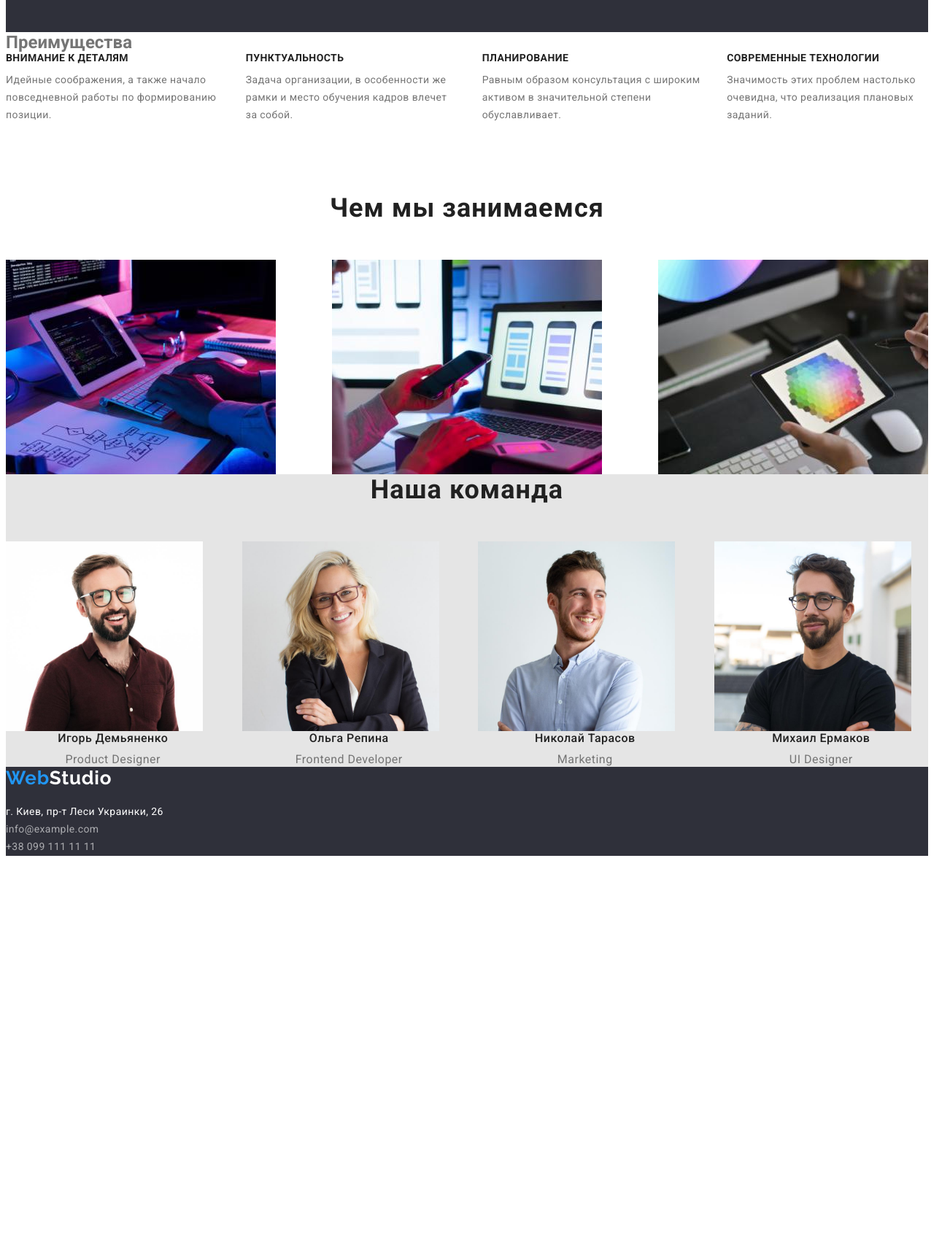
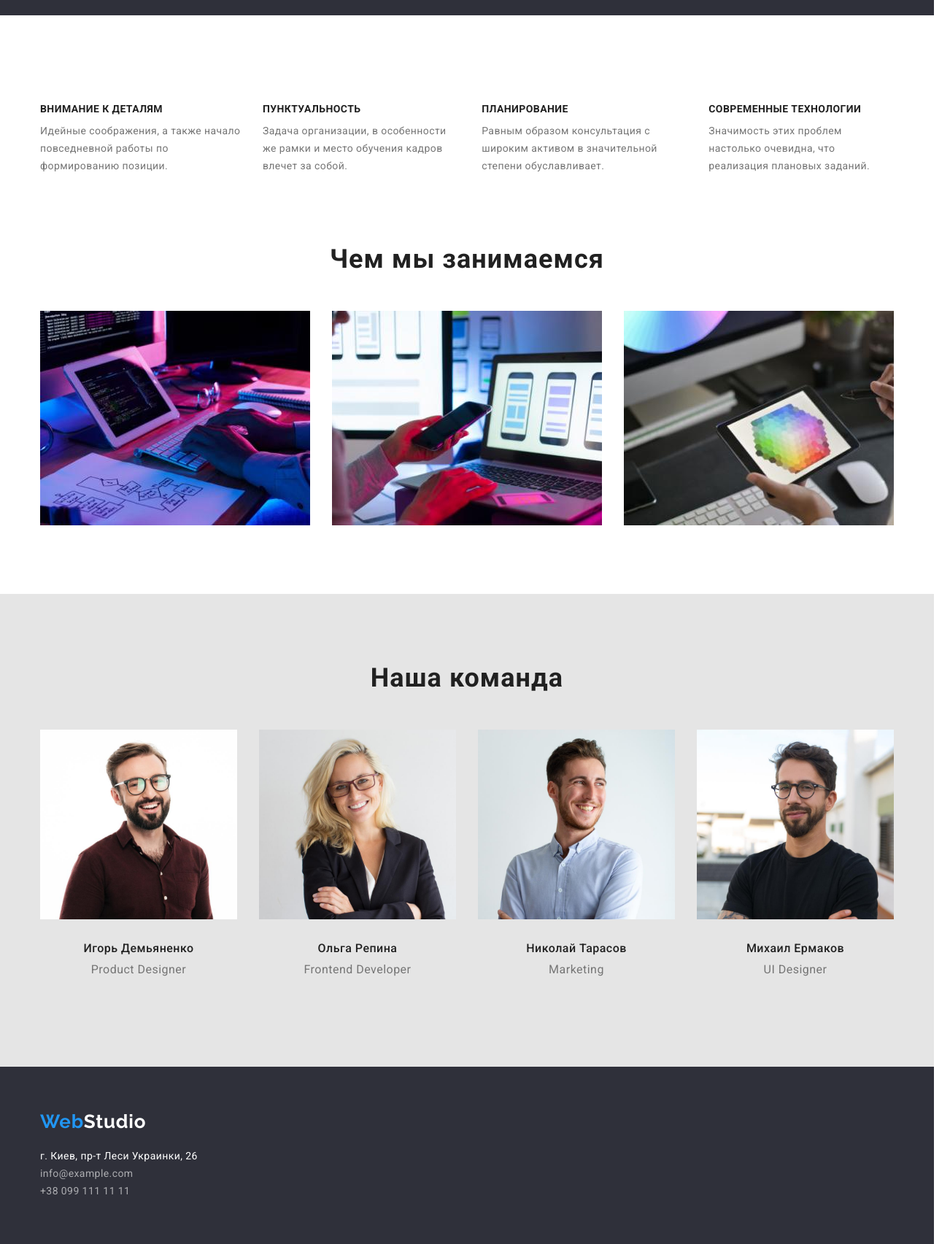
Before and after one commit to Chivas88/goit-markup-hw-03, a plain HTML site: page index.html in a window 1280 px wide. Shown: the part 660-2365 px from the top of the page at 73% size, 1302 px wide, since content can reach past the window. Before the commit the page ends 1841 px from the top, so only its background shows below. Drawn offline with nearby package versions, Linux system fonts and the light colour scheme.

Commit message:
Добавляет классы

```diff
--- a/index.html
+++ b/index.html
@@ -9,10 +9,14 @@
     <link rel="preconnect" href="https://fonts.gstatic.com" crossorigin>
     <link href="https://fonts.googleapis.com/css2?family=Raleway:wght@700&family=Roboto:wght@400;500;700;900&display=swap"
         rel="stylesheet">
+    <link rel="stylesheet" href="https://cdnjs.cloudflare.com/ajax/libs/modern-normalize/1.1.0/modern-normalize.min.css"
+        integrity="sha512-wpPYUAdjBVSE4KJnH1VR1HeZfpl1ub8YT/NKx4PuQ5NmX2tKuGu6U/JRp5y+Y8XG2tV+wKQpNHVUX03MfMFn9Q=="
+        crossorigin="anonymous" referrerpolicy="no-referrer" />
     <link rel="stylesheet" href="./css/style.css">
 </head>
 <body>
      <header class="header">
+         <div class="container header-container">
         <nav class="header-navigation">
         <a href="" class="header-logo link">Web<span class="header-logo second link">Studio</span></a>
         <ul class="header-list list">
@@ -29,14 +33,18 @@
                 <a class="header-contacts-link link" href="tel:+380961111111">+38 096 111 11 11</a>
             </li>
         </ul>
+        </div>
     </header>
     <main>
     <section class="hero">
+        <div class="container hero-container">
         <h1 class="hero-title">Эффективные решения для вашего бизнеса</h1>
         <button type="button" class="hero-btn btn">Заказать услугу</button>
+        </div>
     </section>
-    <section class="benefits">
-        <h2 class="benefits-title">Преимущества</h2>
+    <section class="benefits section">
+        <h2 class="visually-hidden">Преимущества</h2>
+        <div class="container benefits-container">
         <ul class="benefits-list list">
             <li class="benefits-item">
                 <h3 class="benefits-second-title">Внимание к деталям</h3>
@@ -55,42 +63,56 @@
                 <p class="benefits-text">Значимость этих проблем настолько очевидна, что реализация плановых заданий.</p>
             </li>
         </ul>
+        </div>
     </section>
-    <section class="works">
+    <section class="works section">
+        <div class="container works-container">
         <h2 class="title">Чем мы занимаемся</h2>
         <ul class="works-list list">
             <li class="works-item"><img src="./images/box1.jpg" alt="Рабочий стол" width="370" height="294"></li>
             <li class="works-item"><img src="./images/box2.jpg" alt="Экраны телефонов" width="370" height="294"></li>
             <li class="works-item"><img src="./images/box3.jpg" alt="Экран планшета" width="370" height="294"></li>
         </ul>
+        </div>
     </section>
-    <section class="team">
+    <section class="team section">
+        <div class="container team-container">
             <h2 class="title">Наша команда</h2>
             <ul class="team-list list">
                 <li class="team-item">
                     <img src="./images/man1.jpg" alt="Игорь" width="270" height="260">
+                    <div class="team-item-bottom">
                     <h3 class="team-title">Игорь Демьяненко</h3>
                     <p class="team-text" lang="en">Product Designer</p>
+                    </div>
                 </li>
                 <li class="team-item">
                     <img src="./images/man2.jpg" alt="Ольа" width="270" height="260">
+                    <div class="team-item-bottom">
                     <h3 class="team-title">Ольга Репина</h3>
                     <p class="team-text" lang="en">Frontend Developer</p>
+                    </div>
                 </li>
                 <li class="team-item">
                     <img src="./images/man3.jpg" alt="Николай" width="270" height="260">
+                    <div class="team-item-bottom">
                     <h3 class="team-title">Николай Тарасов</h3>
                     <p class="team-text" lang="en">Marketing</p>
+                    </div>
                 </li>
                 <li class="team-item">
                     <img src="./images/man4.jpg" alt="Михаил" width="270" height="260">
+                    <div class="team-item-bottom">
                     <h3 class="team-title">Михаил Ермаков</h3>
                     <p class="team-text" lang="en">UI Designer</p>
+                    </div>
                 </li>
             </ul>
+        </div>
         </section>
     </main>
     <footer class="footer">
+        <div class="container footer-container">
         <a href="" class="footer-logo link">Web<span class="footer-logo second-part link">Studio</span> </a>
         <address>
             <p class="footer-adress">г. Киев, пр-т Леси Украинки, 26</p>
@@ -103,6 +125,7 @@
                 </li>
             </ul>
         </address>
+        </div>
     </footer>
 
 </body>
--- a/portfolio.html
+++ b/portfolio.html
@@ -9,10 +9,14 @@
     <link rel="preconnect" href="https://fonts.gstatic.com" crossorigin>
     <link href="https://fonts.googleapis.com/css2?family=Raleway:wght@700&family=Roboto:wght@400;500;700;900&display=swap"
         rel="stylesheet">
+    <link rel="stylesheet" href="https://cdnjs.cloudflare.com/ajax/libs/modern-normalize/1.1.0/modern-normalize.min.css"
+        integrity="sha512-wpPYUAdjBVSE4KJnH1VR1HeZfpl1ub8YT/NKx4PuQ5NmX2tKuGu6U/JRp5y+Y8XG2tV+wKQpNHVUX03MfMFn9Q=="
+        crossorigin="anonymous" referrerpolicy="no-referrer" />
     <link rel="stylesheet" href="./css/style.css">
 </head>
 <body>
     <header class="header">
+        <div class="container header-container">
             <nav class="header-navigation">
                 <a href="" class="header-logo link">Web<span class="header-logo second link">Studio</span></a>
              <ul class="header-list list">
@@ -29,10 +33,12 @@
                     <a class="header-contacts-link link" href="tel:+380961111111">+38 096 111 11 11</a>
                 </li>
             </ul>
+         </div>
     </header>
     <main>
-        <section class="main">
-            <h1 class="main-title">Герой</h1>
+        <section class="main section">
+            <div class="container main-container">
+            <h1 class="visually-hidden ">Герой</h1>
             <ul class="main-list list">
                 <li class="main-item"><button class="btn" type="button">Все</button></li>
                 <li class="main-item"><button class="btn" type="button">Веб-сайты</button></li>
@@ -43,53 +49,73 @@
             <ul class="main-list-secondary list">
                 <li class="main-item-secondary">
                     <img src="./images/port1.jpg" alt="Технокряк" width="370" height="294">
+                 <div class="main-item-bottom">
                     <h2 class="main-title-secondary">Технокряк</h2>
                     <p class="main-text">Веб-сайт</p>
+                </div>
                 </li>
                 <li class="main-item-secondary">
                     <img src="./images/port2.jpg" alt="Постер" width="370" height="294">
+                <div class="main-item-bottom">
                     <h2 class="main-title-secondary">Постер <span lang="en">New Orlean vs Golden Star</span></h2>
                     <p class="main-text">Дизайн</p>
+                </div>
                 </li>
                 <li class="main-item-secondary">
                     <img src="./images/port3.jpg" alt="Эмблема ресторана" width="370" height="294">
+                <div class="main-item-bottom">
                     <h2 class="main-title-secondary">Ресторан <span lang="en">Seafood</span></h2>
                     <p class="main-text">Приложение</p>
+                </div>
                 </li>
                 <li class="main-item-secondary">
                     <img src="./images/port4.jpg" alt="Наушники" width="370" height="294">
+                <div class="main-item-bottom">
                     <h2 class="main-title-secondary">Проект <span lang="en">Prime</span></h2>
                     <p class="main-text">Маркетинг</p>
+                 </div>
                 </li>
                 <li class="main-item-secondary">
                     <img src="./images/port5.jpg" alt="Коробки" width="370" height="294">
+                <div class="main-item-bottom">
                     <h2 class="main-title-secondary">Проект <span>Boxes</span></h2>
                     <p class="main-text">Приложение</p>
+                </div>
                 </li>
                 <li class="main-item-secondary">
                     <img src="./images/port6.jpg" alt="Экран" width="370" height="294">
+                <div class="main-item-bottom">
                     <h2 class="main-title-secondary" lang="en">Inspiration has no Borders</h2>
                     <p class="main-text">Веб-сайт</p>
+                </div class="main-item-bottom">
                 </li>
                 <li class="main-item-secondary">
                     <img src="./images/port7.jpg" alt="Журнал" width="370" height="294">
+                <div class="main-item-bottom">
                     <h2 class="main-title-secondary">Издание <span lang="en">Limited Edition</span></h2>
                     <p class="main-text">Дизайн</p>
+                </div>
                 </li>
                 <li class="main-item-secondary">
                     <img src="./images/port8.jpg" alt="Брелок" width="370" height="294">
+                <div class="main-item-bottom">
                     <h2 class="main-title-secondary">Проект <span lang="en">LAB</span></h2>
                     <p class="main-text">Маркетинг</p>
+                </div>
                 </li>
                 <li class="main-item-secondary">
                     <img src="./images/port9.jpg" alt="Ноутбук" width="370" height="294">
+                <div class="main-item-bottom">
                     <h2 class="main-title-secondary" lang="en">Growing Business</h2>
                     <p class="main-text">Приложение</p>
+                </div>
                 </li>
             </ul>
+            </div>
         </section>
     </main>
     <footer class="footer">
+        <div class="container footer-container">
             <a href="" class="footer-logo link">Web<span class="footer-logo second-part link">Studio</span> </a>
             <address>
                 <p class="footer-adress">г. Киев, пр-т Леси Украинки, 26</p>
@@ -102,6 +128,7 @@
                     </li>
                 </ul>
             </address>
+        </div>
     </footer>
 </body>
 </html>
```
Lines whose indentation alone changed are shown as unchanged.
